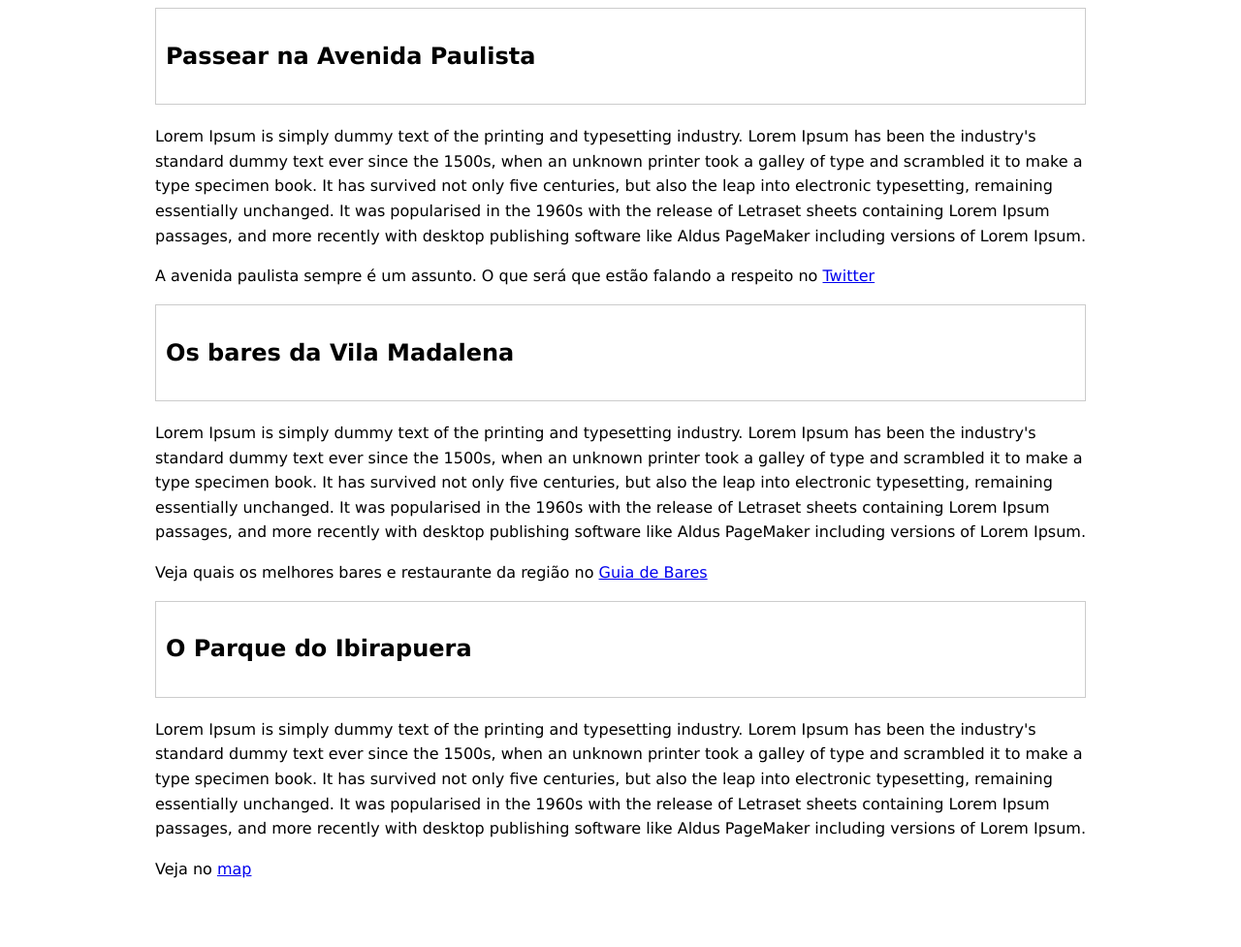
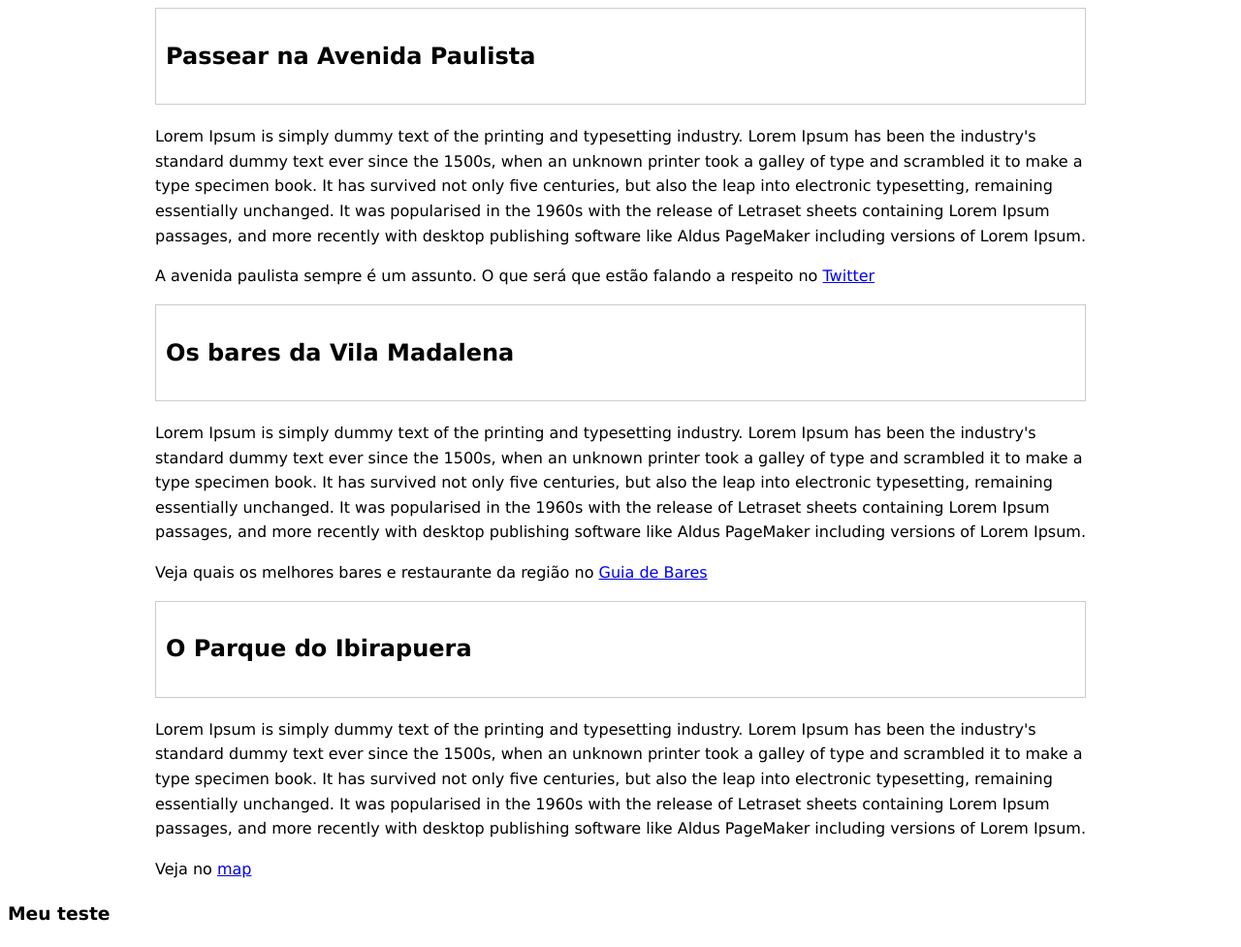
Before and after one commit to franciscasouza/aula01html, a plain HTML site: page index.html in a window 1280 px wide. Shown: the whole page at 97% size. Before the commit the page ends 925 px from the top, so only its background shows below. Drawn offline with Linux system fonts and the light colour scheme.

Commit message:
meu teste

```diff
--- a/index.html
+++ b/index.html
@@ -76,5 +76,6 @@
         Veja no <a href="http://goo.gl/maps/HoH8" target="_blank" >map</a>
     </p>
   </div>
+  <h3>Meu teste</h3>
 </body>
 </html>
```
